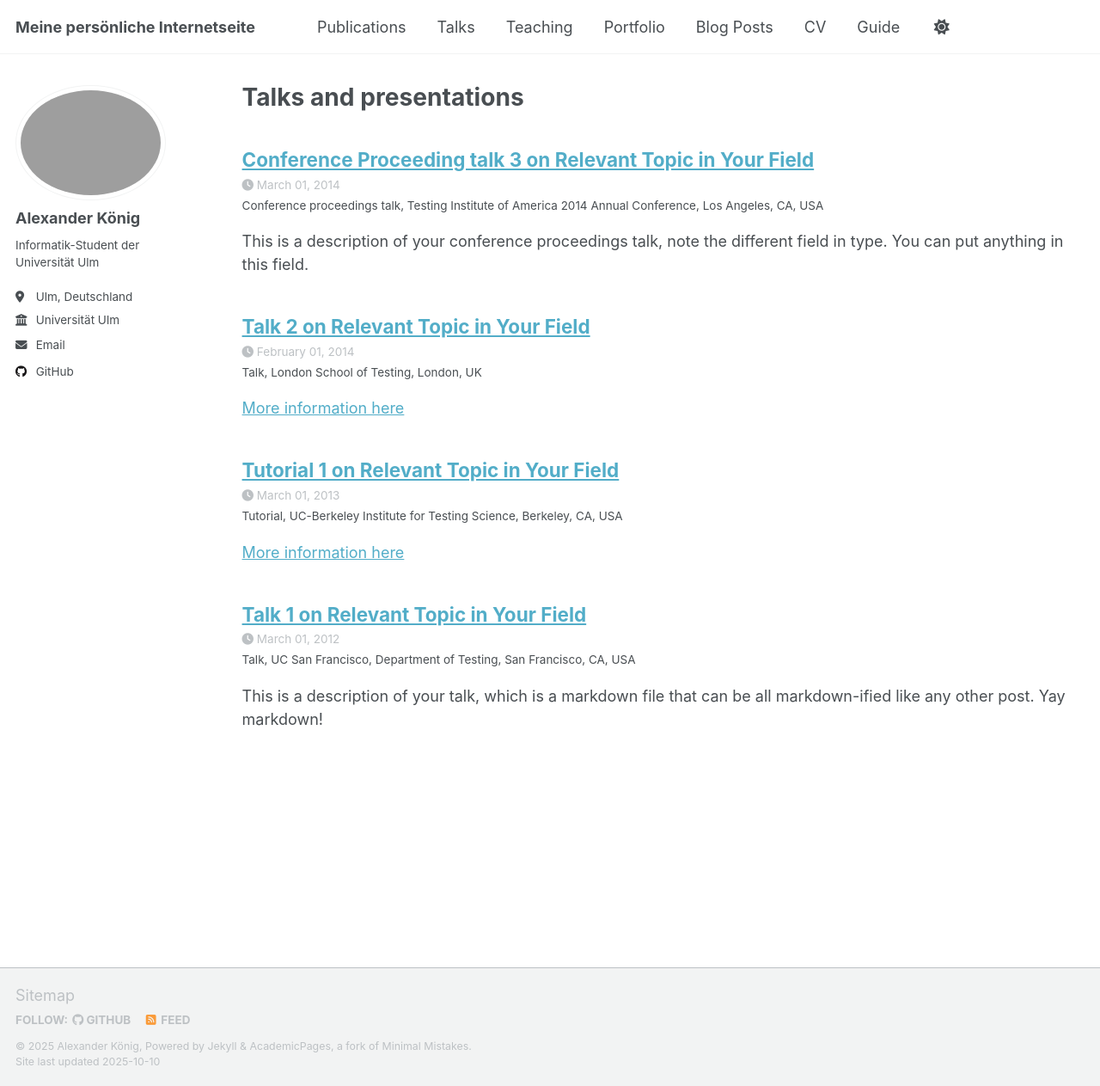
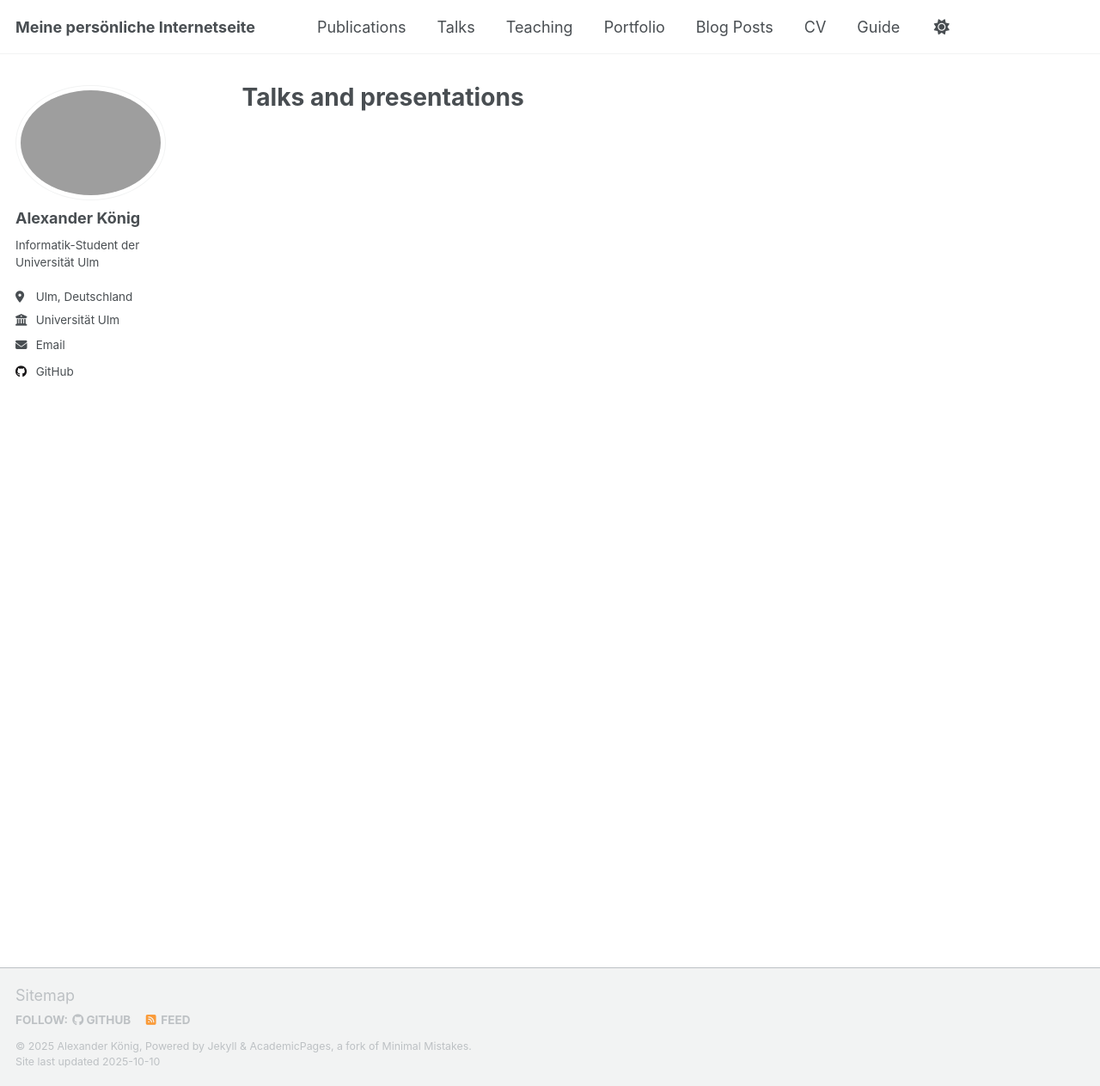
Before and after one commit to StoicAlexreal/stoicalexreal.github.io, a Jekyll site: the page built from _pages/talks.html, in a window 1280 px wide and 1263 px high. Shown: the whole window at 86% size. Built offline with Jekyll 4.4.1, drawn with Linux system fonts in a browser that asks for light colours; a script that is not in the unit is left out.

Commit message:
removed folder talks and mod in config

```diff
--- a/_config.yml
+++ b/_config.yml
@@ -278,14 +278,7 @@ defaults:
       author_profile: true
       share: true
       comment: true
-  # _talks
-  - scope:
-      path: ""
-      type: talks
-    values:
-      layout: talk
-      author_profile: true
-      share: true
+
 
 
 # Sass/SCSS
--- a/_talks/2012-03-01-talk-1.md
+++ /dev/null
@@ -1,11 +0,0 @@
----
-title: "Talk 1 on Relevant Topic in Your Field"
-collection: talks
-type: "Talk"
-permalink: /talks/2012-03-01-talk-1
-venue: "UC San Francisco, Department of Testing"
-date: 2012-03-01
-location: "San Francisco, CA, USA"
----
-
-This is a description of your talk, which is a markdown file that can be all markdown-ified like any other post. Yay markdown!
--- a/_talks/2013-03-01-tutorial-1.md
+++ /dev/null
@@ -1,13 +0,0 @@
----
-title: "Tutorial 1 on Relevant Topic in Your Field"
-collection: talks
-type: "Tutorial"
-permalink: /talks/2013-03-01-tutorial-1
-venue: "UC-Berkeley Institute for Testing Science"
-date: 2013-03-01
-location: "Berkeley, CA, USA"
----
-
-[More information here](http://exampleurl.com)
-
-This is a description of your tutorial, note the different field in type. This is a markdown files that can be all markdown-ified like any other post. Yay markdown!
--- a/_talks/2014-02-01-talk-2.md
+++ /dev/null
@@ -1,13 +0,0 @@
----
-title: "Talk 2 on Relevant Topic in Your Field"
-collection: talks
-type: "Talk"
-permalink: /talks/2014-02-01-talk-2
-venue: "London School of Testing"
-date: 2014-02-01
-location: "London, UK"
----
-
-[More information here](http://example2.com)
-
-This is a description of your talk, which is a markdown files that can be all markdown-ified like any other post. Yay markdown!
--- a/_talks/2014-03-01-talk-3.md
+++ /dev/null
@@ -1,11 +0,0 @@
----
-title: "Conference Proceeding talk 3 on Relevant Topic in Your Field"
-collection: talks
-type: "Conference proceedings talk"
-permalink: /talks/2014-03-01-talk-3
-venue: "Testing Institute of America 2014 Annual Conference"
-date: 2014-03-01
-location: "Los Angeles, CA, USA"
----
-
-This is a description of your conference proceedings talk, note the different field in type. You can put anything in this field.
```
